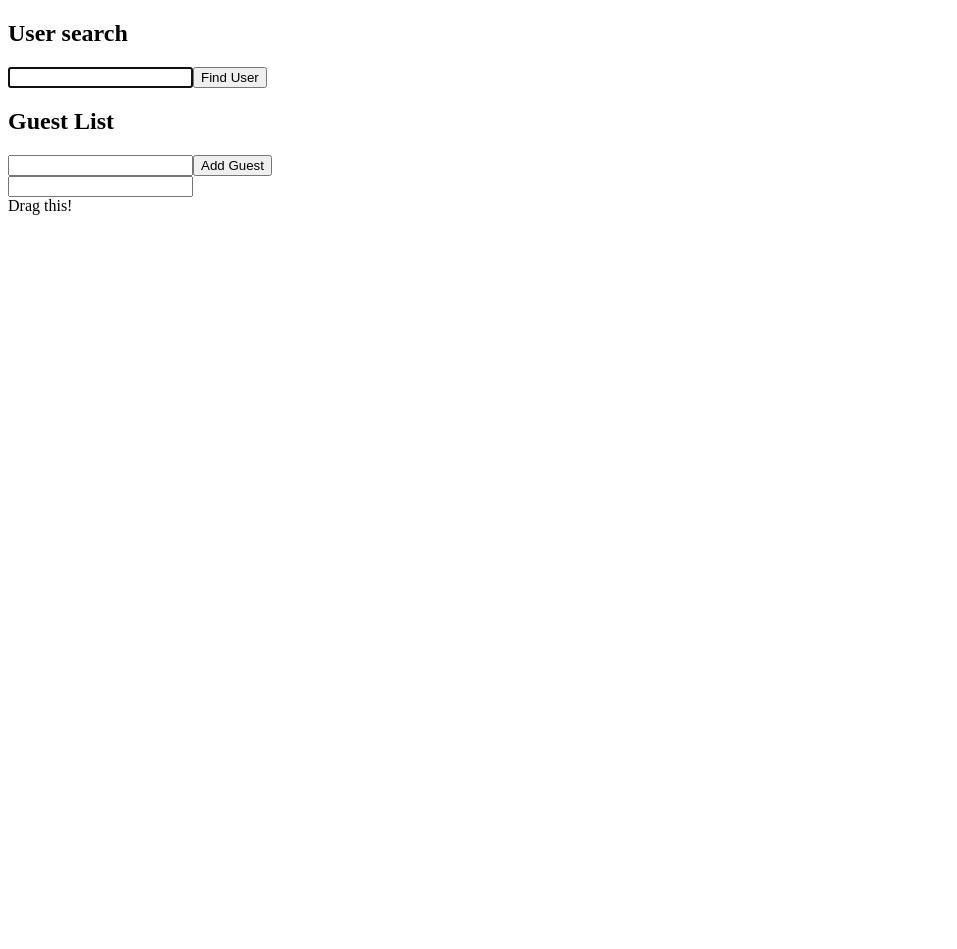
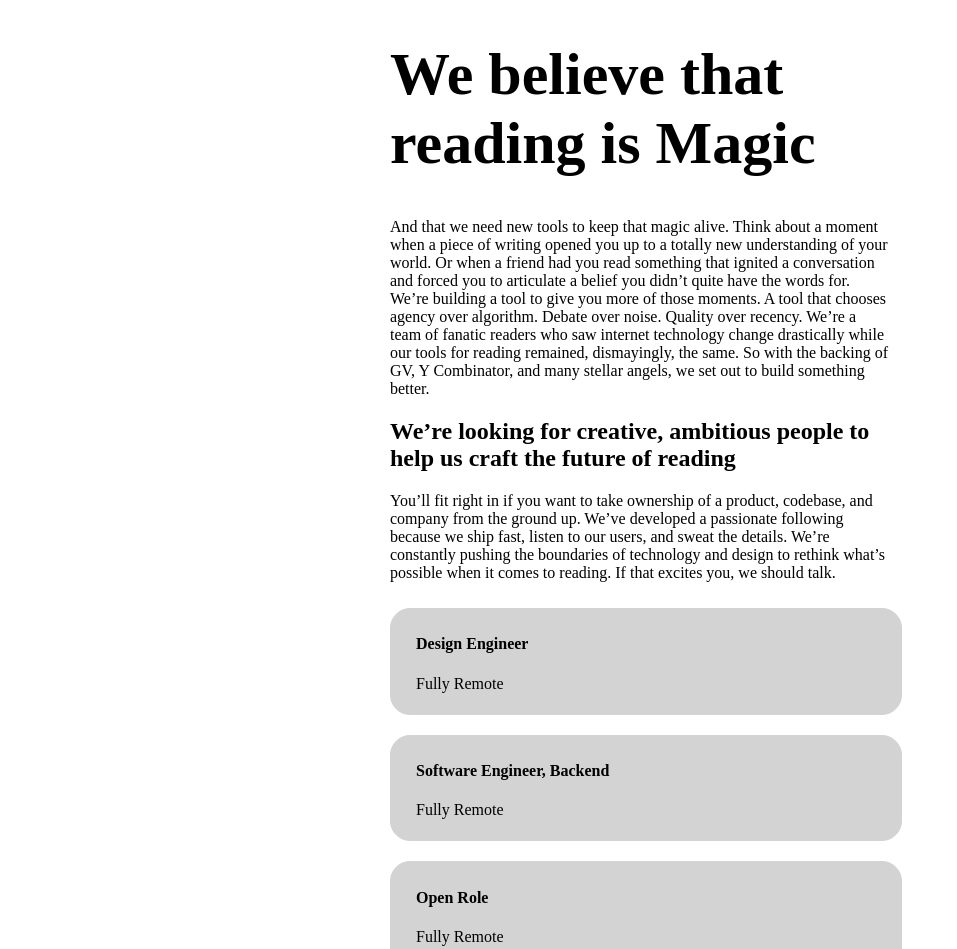
Before and after one commit to Benkalio/rts, a React (Create React App) app: page / in a window 1280 px wide. Shown: the top 949 px of the page, without its empty margins (0-957 px from the left). Before the commit the page ends 800 px from the top, so only its background shows below. Built offline with nearby package versions, Linux system fonts and the light colour scheme.

Commit message:
trying out styles for the careers page

```diff
--- a/package.json
+++ b/package.json
@@ -14,9 +14,11 @@
     "@types/node": "^16.11.31",
     "@types/react": "^18.0.8",
     "@types/react-dom": "^18.0.0",
+    "@types/styled-components": "^5.1.25",
     "react": "^18.0.0",
     "react-dom": "^18.0.0",
     "react-scripts": "5.0.0",
+    "styled-components": "^5.3.5",
     "typescript": "^4.6.3",
     "web-vitals": "^2.1.4"
   },
--- a/src/careers/CareerPage.tsx
+++ b/src/careers/CareerPage.tsx
@@ -1,25 +1,59 @@
-import { library } from '@fortawesome/fontawesome-svg-core'
-import { fas } from '@fortawesome/free-solid-svg-icons'
+import React from 'react';
+import styled from 'styled-components';
+// import { library } from '@fortawesome/fontawesome-svg-core'
+// import { fas } from '@fortawesome/free-solid-svg-icons'
+import { FontAwesomeIcon } from '@fortawesome/react-fontawesome';
+
+const Header = styled.h1`
+  font-weight: strong;
+  font-size: 60px;
+`
+const Body = styled.div`
+  width: 500px;
+  max-width: 100%;
+  margin: 0 auto;
+  padding: 0 20px;
+`
+const Joinus = styled.div`
+  display: grid;
+`
+const CareerBody = styled.a`
+  width: 100%;
+  background-color: lightgrey;
+  margin: 10px auto;
+  border: 0.1px solid lightgrey;
+  border-radius: 20px;
+  padding: 5px;
+  text-decoration: none;
+
+  &:hover {
+    background-color: darkgrey;
+  }
+`
+
+const Career = styled.div`
+  padding-left: 20px;
+  color: black;
+  outline: none;
+`
 
 const CareerPage = () => {
-  library.add(fas);
+  // library.add(fas);
 
   return (
+    <Body>
       <div>
-      <div>
-        <h1>
+        <Header>
           We believe
           that reading
           is Magic
-        </h1>
+        </Header>
         <p>
         And that we need new tools to keep that magic alive.
         Think about a moment when a piece of writing opened
         you up to a totally new understanding of your world.
         Or when a friend had you read something that ignited a conversation
         and forced you to articulate a belief you didn’t quite have the words for.
-        <br />
-
         We’re building a tool to give you more of those moments.
         A tool that chooses agency over algorithm.
         Debate over noise. Quality over recency.
@@ -29,9 +63,9 @@ const CareerPage = () => {
         and many stellar angels, we set out to build something better.
         </p>
         <h2>
-        <span>We’re looking for creative,</span>
-        <span>ambitious people to help us</span>
-        <span>craft the future of reading.</span>
+          We’re looking for creative,
+          ambitious people to help us
+          craft the future of reading
         </h2>
         <p>
           You’ll fit right in if you want to take ownership of a product,
@@ -43,37 +77,29 @@ const CareerPage = () => {
           If that excites you, we should talk.
         </p>
       </div>
-      <div>
-        <ul>
-          <li>
-            <a href="/">
-              <div>
+      <Joinus>
+        <CareerBody href="#">
+          <Career>
             <h4>Design Engineer</h4>
             <p>Fully Remote</p>
-              </div>
-              <div>
-                {/* <FontAwesomeIcon icon="square-chevron-right" /> */}
-              </div>
-            </a>
-          </li>
-          <li>
-            <a href="/">
-              <div>
+          </Career>
+          <Career>
+            <FontAwesomeIcon icon="square-chevron-right" />
+          </Career>
+        </CareerBody>
+        <CareerBody href="#">
+          <Career>
             <h4>Software Engineer, Backend</h4>
             <p>Fully Remote</p>
-              </div>
-            </a>
-          </li>
-          <li>
-            <a href="/">
-              <div>
+          </Career>
+        </CareerBody>
+        <CareerBody href="#">
+          <Career>
             <h4>Open Role</h4>
             <p>Fully Remote</p>
-              </div>
-            </a>
-          </li>
-        </ul>
-      </div>
+          </Career>
+        </CareerBody>
+      </Joinus>
       <div id="benefits">
         <h3>Benefits</h3>
         <ul>
@@ -88,7 +114,7 @@ const CareerPage = () => {
         <h3>We always love to chat.</h3>
         <p>For features requests, reach out at help@stoicbible.com</p>
       </div>
-    </div>
+    </Body>
   );
 }
 
--- a/src/index.tsx
+++ b/src/index.tsx
@@ -1,16 +1,16 @@
 import ReactDOM from "react-dom";
-// import CareerPage from "./careers/CareerPage";
-import EventComponent from "./events/EventComponent";
-import GuestList from "./state/GuestList";
-import UserSearch from "./refs/UserSearch";
+import CareerPage from "./careers/CareerPage";
+// import EventComponent from "./events/EventComponent";
+// import GuestList from "./state/GuestList";
+// import UserSearch from "./refs/UserSearch";
 
 const App = () => {
   return (
     <div>
-      <UserSearch />
+      {/* <UserSearch />
       <GuestList />
-      <EventComponent />
-      {/* <CareerPage /> */}
+      <EventComponent /> */}
+      <CareerPage />
     </div>
   );
 };
```
Also changed, not shown: 1 other file (tests, documents, lock files or other folders). Lines whose indentation alone changed are shown as unchanged.
